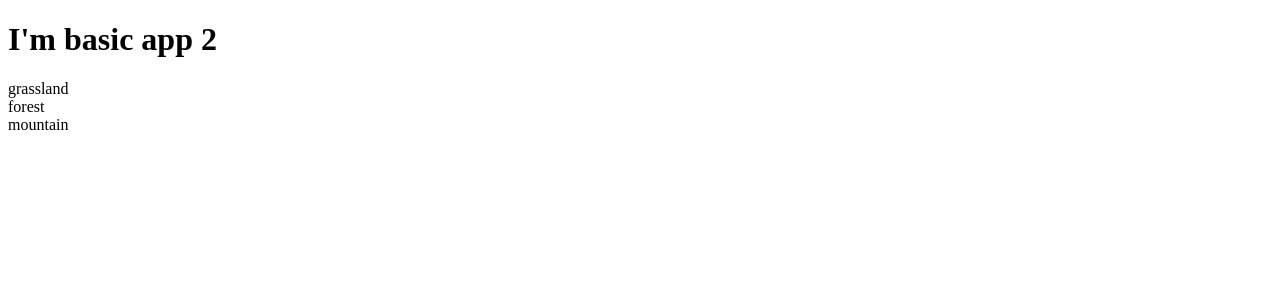
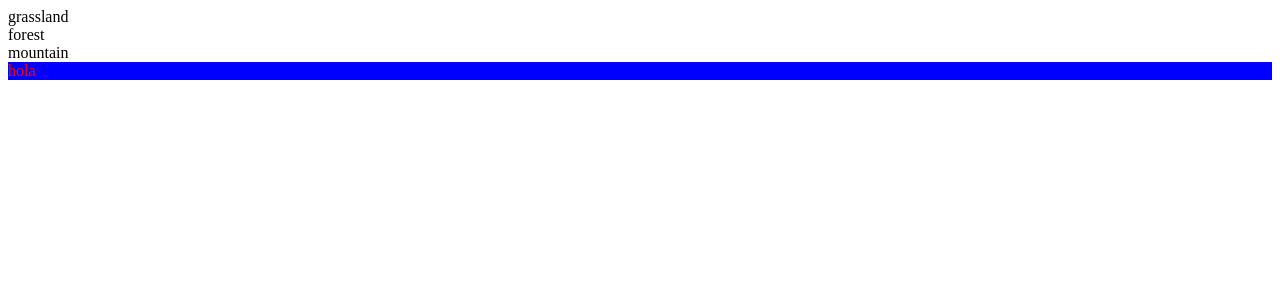
Before and after one commit to RubyWave/rush-industry-2, a React app: page / in a window 1280 px wide. Shown: the top 300 px of the page. Built offline with nearby package versions, Linux system fonts and the light colour scheme.

Commit message:
added styled components

```diff
--- a/package.json
+++ b/package.json
@@ -48,5 +48,8 @@
     "webpack-cli": "^5.1.4",
     "webpack-dev-server": "^4.15.1",
     "wepack-cli": "^0.0.1-security"
+  },
+  "dependencies": {
+    "styled-components": "^6.1.3"
   }
 }
--- a/src/ts/App.tsx
+++ b/src/ts/App.tsx
@@ -1,10 +1,12 @@
 import { BoardTable } from "./features/board/BoardTable";
+import UI from "./ui/UI";
 
 function App() {
 	return (
 		<div className="app">
-			<h1>I&apos;m basic app 2</h1>
 			<BoardTable />
+			{/* <StyledUI /> */}
+			<UI />
 		</div>
 	);
 }
--- /dev/null
+++ b/src/ts/ui/UI.tsx
@@ -0,0 +1,18 @@
+/* eslint-disable @typescript-eslint/no-unused-vars */
+import styled, { css } from "styled-components";
+
+const UnstyledUI = function ({ className }: { className?: string }) {
+	return (
+		<div className={className}>
+			<span>hola</span>
+		</div>
+	);
+};
+
+const UI = styled(UnstyledUI)`
+	color: red;
+	background: blue;
+	display: block;
+`;
+
+export default UI;
```
Also changed, not shown: src/ts/features/counter/Counter.tsx (deleted, +0 -28 lines), src/ts/features/counter/counterSlice.ts (deleted, +0 -37 lines).
